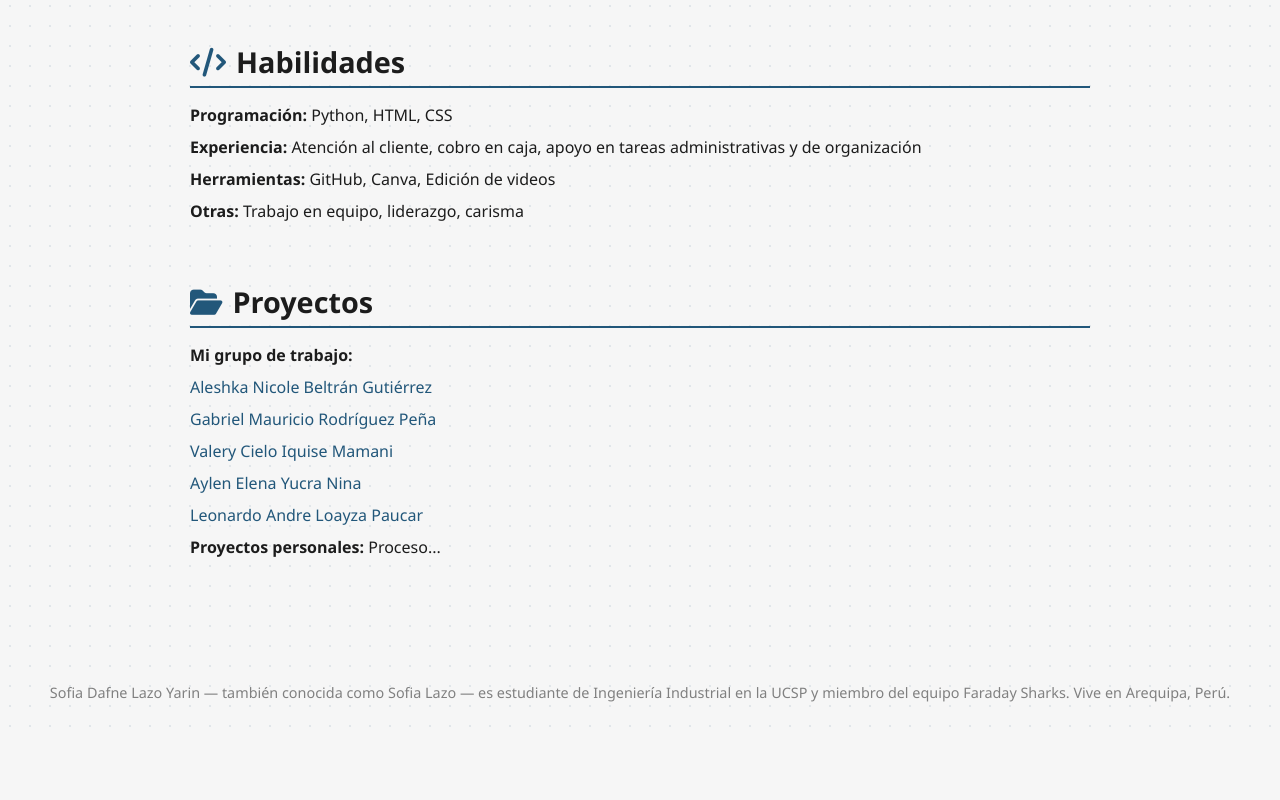
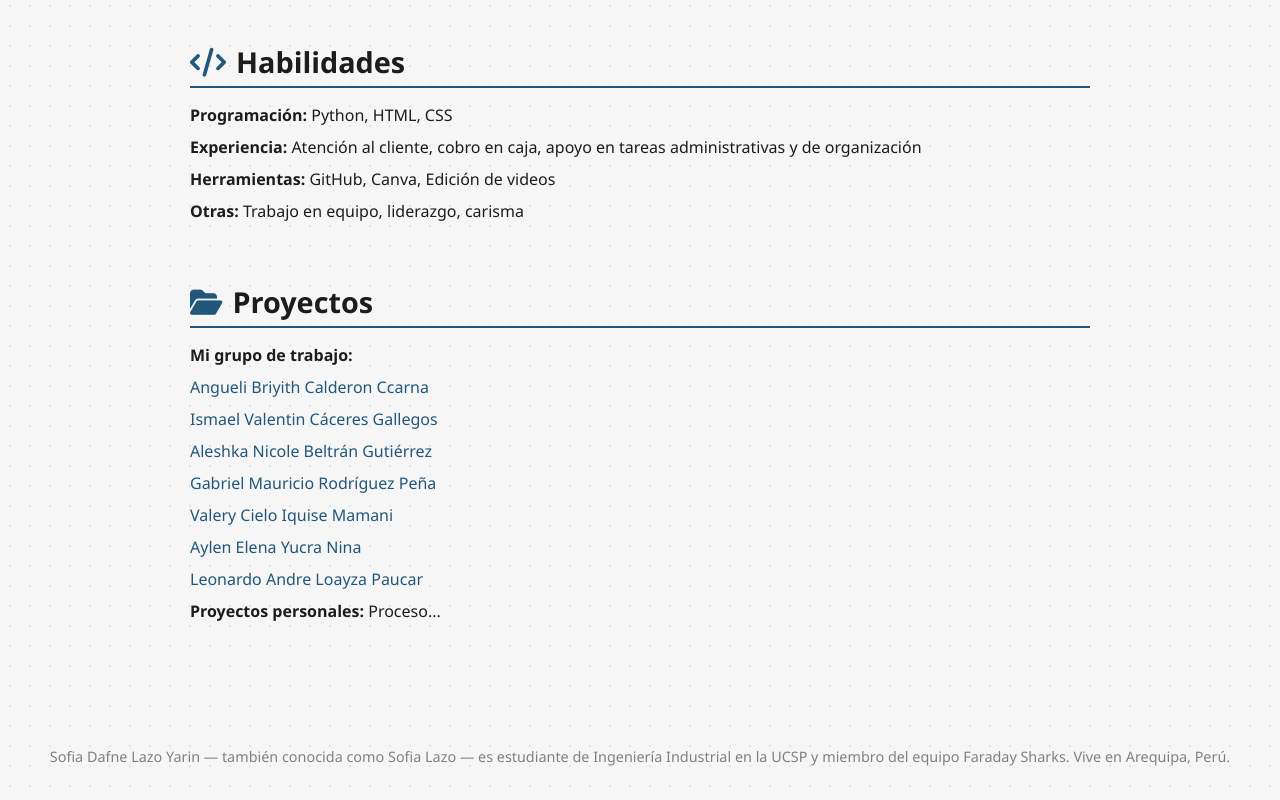
Before and after one commit to DafLazo/pagina-web, a plain HTML site: page index.html in a window 1280 px wide. Shown: the part 1004-1804 px from the top of the page. Before the commit the page ends 1740 px from the top, so only its background shows below. Drawn offline with Linux system fonts and the light colour scheme.

Commit message:
index.html

```diff
--- a/index.html
+++ b/index.html
@@ -206,6 +206,8 @@
       <ul>
         <li><strong>Mi grupo de trabajo:</strong></li>
         <ul>
+          <li><a href="https://angueli08.github.io/Angueli-Briyith-Calderon-Ccama/" target="_blank">Angueli Briyith Calderon Ccarna</a></li>
+          <li><a href="https://ismael-caceres.github.io/Ismael-Valentin-Caceres-Gallegos/" target="_blank">Ismael Valentin Cáceres Gallegos</a></li>
           <li><a href="https://aleshka18.github.io/aleshkabeltran/" target="_blank">Aleshka Nicole Beltrán Gutiérrez</a></li>
           <li><a href="https://gabrielmaurodriguez.github.io/gabrielmauriciorodriguezpe-a.github.io/" target="_blank">Gabriel Mauricio Rodríguez Peña</a></li>
           <li><a href="https://valery-cielo-iquise.neocities.org/" target="_blank">Valery Cielo Iquise Mamani</a></li>
```
